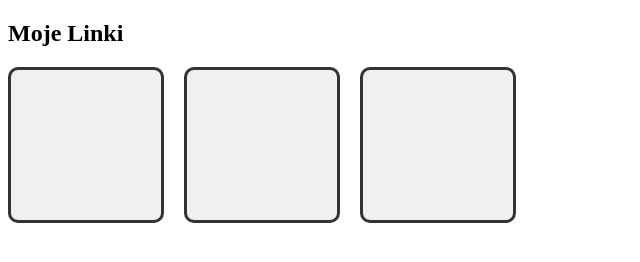
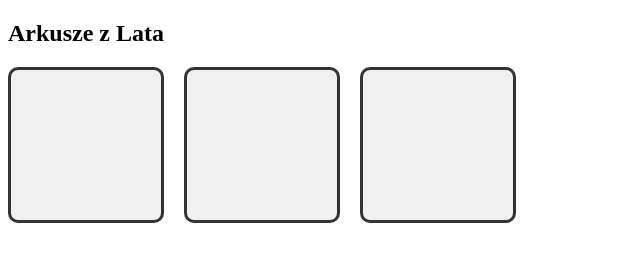
Before and after one commit to MarcelMatejak-Niemczuk/rel, a plain HTML site: page index.html in a window 1280 px wide. Shown: the whole page, without its empty margins (0-640 px from the left). Drawn offline with Linux system fonts and the light colour scheme.

Commit message:
Update index.html

```diff
--- a/index.html
+++ b/index.html
@@ -7,7 +7,7 @@
 </head>
 <body>
 
-<h2>Moje Linki</h2>
+<h2>Arkusze z Lata</h2>
 
 <div class="blok">
 
```
